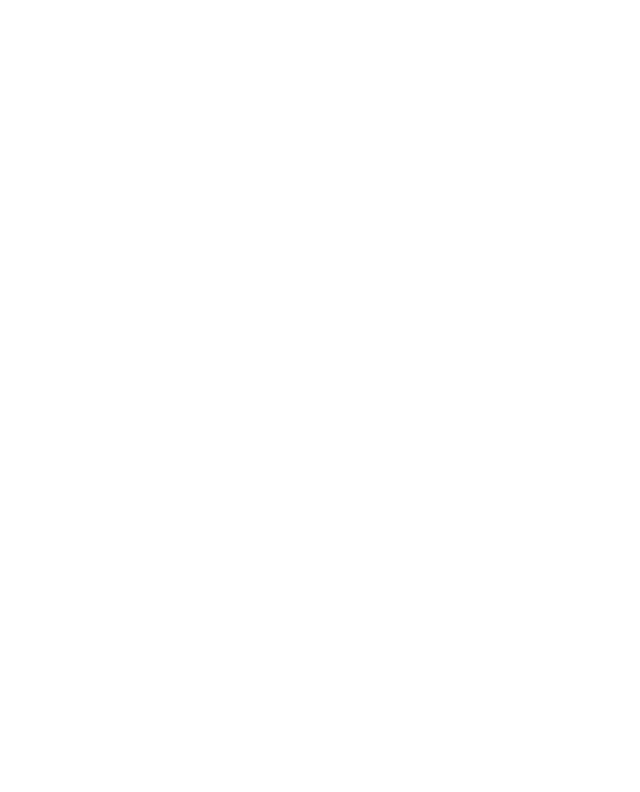
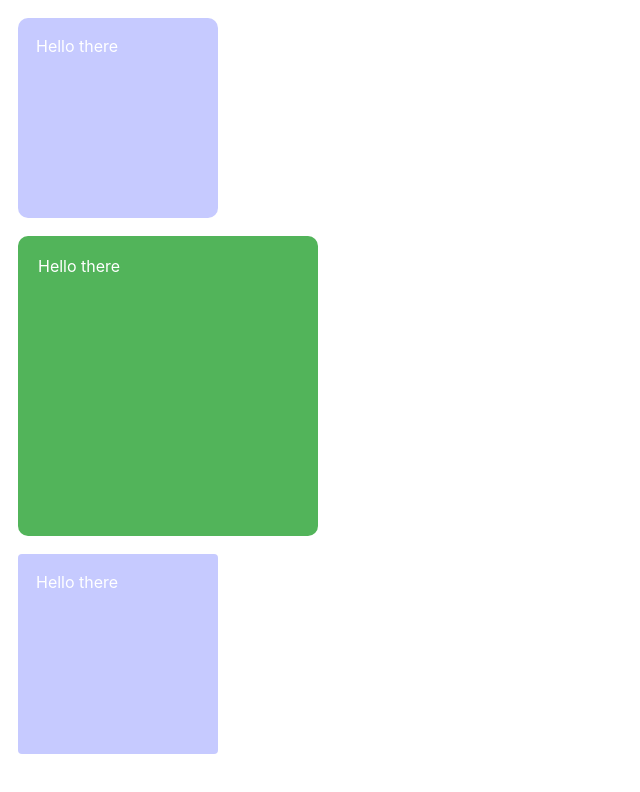
Before and after one commit to sangayt1997/styled-system-react, a React (Create React App) app: page /variant in a window 1280 px wide. Before the commit this address had no page. Shown: the top 792 px of the page, without its empty margins (0-640 px from the left). Built offline with nearby package versions, Linux system fonts and the light colour scheme.

Commit message:
refactor(styled-system-react): variant components with SS and code refactor

```diff
--- a/src/app.tsx
+++ b/src/app.tsx
@@ -2,9 +2,10 @@
 import './app.scss';
 import { Route, Routes } from "react-router-dom";
 import Home from "./components/home/home";
-import FontResponsive from "./components/about/font-responsive";
+import FontResponsive from "./components/font-responsive/font-responsive";
 import { ThemeProvider } from "styled-components";
 import { defaultTheme } from "./theme/theme";
+import Variant from "./components/variant/variant";
 
 function App() {
     return (
@@ -13,6 +14,7 @@
                 <Routes>
                     <Route path="/" element={<Home/>}/>
                     <Route path="font-responsive" element={<FontResponsive/>}/>
+                    <Route path="variant" element={<Variant/>}/>
                 </Routes>
             </ThemeProvider>
         </div>
--- a/src/components/home/home.scss
+++ b/src/components/home/home.scss
@@ -9,4 +9,11 @@
   &__heading {
     color: white;
   }
+
+  &__nav {
+    display: flex;
+    width: 30%;
+    justify-content: space-around;
+    align-items: center;
+  }
 }
--- a/src/components/home/home.tsx
+++ b/src/components/home/home.tsx
@@ -7,9 +7,10 @@
     return (
         <div className="home">
             <h1 className="home__heading">Welcome to Styled System with react</h1>
-            <SsText color="white" fontSize="xl" fontWeight="900">Click below to see the demo of styled system</SsText>
-            <nav>
+            <SsText color="white" fontSize="xl">Click below to see the demo of styled system</SsText>
+            <nav className="home__nav">
                 <Link to="/font-responsive">Font Responsive</Link>
+                <Link to="/variant">Variant</Link>
             </nav>
         </div>
     );
--- /dev/null
+++ b/src/components/variant/variant.tsx
@@ -0,0 +1,23 @@
+import React from "react";
+import { SsCard } from "../../shared/card/card";
+import SsBox from "../../shared/box/box";
+
+function Variant() {
+    return (
+        <SsBox p={"md"}>
+            <SsCard color="white" fontSize="md" borderRadius={10} mb={"md"}>
+                Hello there
+            </SsCard>
+
+            <SsCard appearance="secondary" color="white" fontSize="md" borderRadius={10} mb={"md"}>
+                Hello there
+            </SsCard>
+
+            <SsCard appearance={["secondary", "primary"]} color="white" fontSize="md" borderRadius={4}>
+                Hello there
+            </SsCard>
+        </SsBox>
+    );
+}
+
+export default Variant;
--- a/src/shared/box/box.tsx
+++ b/src/shared/box/box.tsx
@@ -10,8 +10,9 @@
     TypographyProps,
     compose
 } from 'styled-system'
+import { AppTheme } from "../../theme/theme";
 
-type SsBoxProps = LayoutProps & ColorProps & TypographyProps & SpaceProps;
+type SsBoxProps = LayoutProps<AppTheme> & ColorProps<AppTheme> & TypographyProps<AppTheme> & SpaceProps<AppTheme>;
 
 const SsBox = styled.div<SsBoxProps>`
   box-sizing: border-box;
--- /dev/null
+++ b/src/shared/card/card.tsx
@@ -0,0 +1,53 @@
+import React from "react";
+import {
+    variant,
+    ResponsiveValue,
+    LayoutProps,
+    ColorProps,
+    TypographyProps,
+    SpaceProps,
+    compose,
+    layout, color, typography, space, borderRadius, BorderProps
+} from "styled-system";
+import { AppTheme } from "../../theme/theme";
+import styled from "styled-components";
+
+type BoxVariants = "primary" | "secondary";
+
+type BoxOptions = {
+    appearance?: ResponsiveValue<BoxVariants>;
+};
+
+type BoxProps = LayoutProps &
+    ColorProps<AppTheme> &
+    TypographyProps<AppTheme> &
+    SpaceProps<AppTheme> &
+    BorderProps<AppTheme> &
+    BoxOptions;
+
+export const SsCard = styled.div<BoxProps>`
+  box-sizing: border-box;
+
+  ${variant({
+    prop: "appearance",
+    variants: {
+      primary: {
+        bg: "primary100",
+        p: "md",
+        size: "200px"
+      },
+      secondary: {
+        bg: "success200",
+        p: "lg",
+        size: "300px"
+      },
+    },
+  })}
+
+/*This is done so that our styled props can override the variant styles*/
+  ${compose(layout, color, typography, space, borderRadius)}
+`;
+
+SsCard.defaultProps = {
+    appearance: "primary",
+};
--- a/src/shared/text/text.tsx
+++ b/src/shared/text/text.tsx
@@ -9,8 +9,9 @@
     layout,
     space, compose
 } from "styled-system";
+import { AppTheme } from "../../theme/theme";
 
-type SsTextProps = LayoutProps & ColorProps & TypographyProps & SpaceProps;
+type SsTextProps = LayoutProps<AppTheme> & ColorProps<AppTheme> & TypographyProps<AppTheme> & SpaceProps<AppTheme>;
 
 const SsText = styled.p<SsTextProps>`
   ${compose(typography, layout, space, color)}
```
Also changed, not shown: src/components/font-responsive/font-responsive.tsx (renamed from src/components/about/font-responsive.tsx), 1 other file (tests, documents, lock files or other folders).
